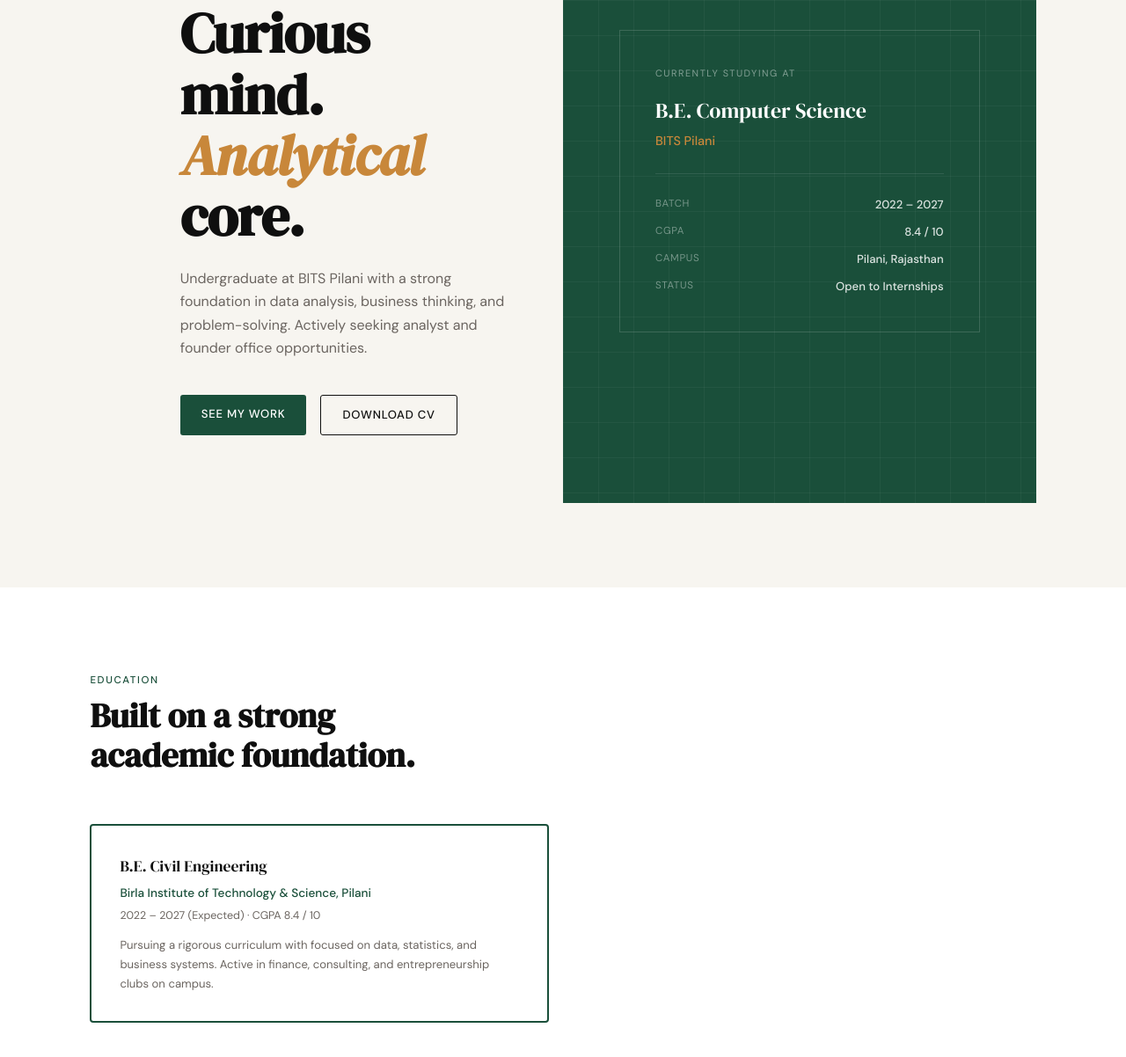
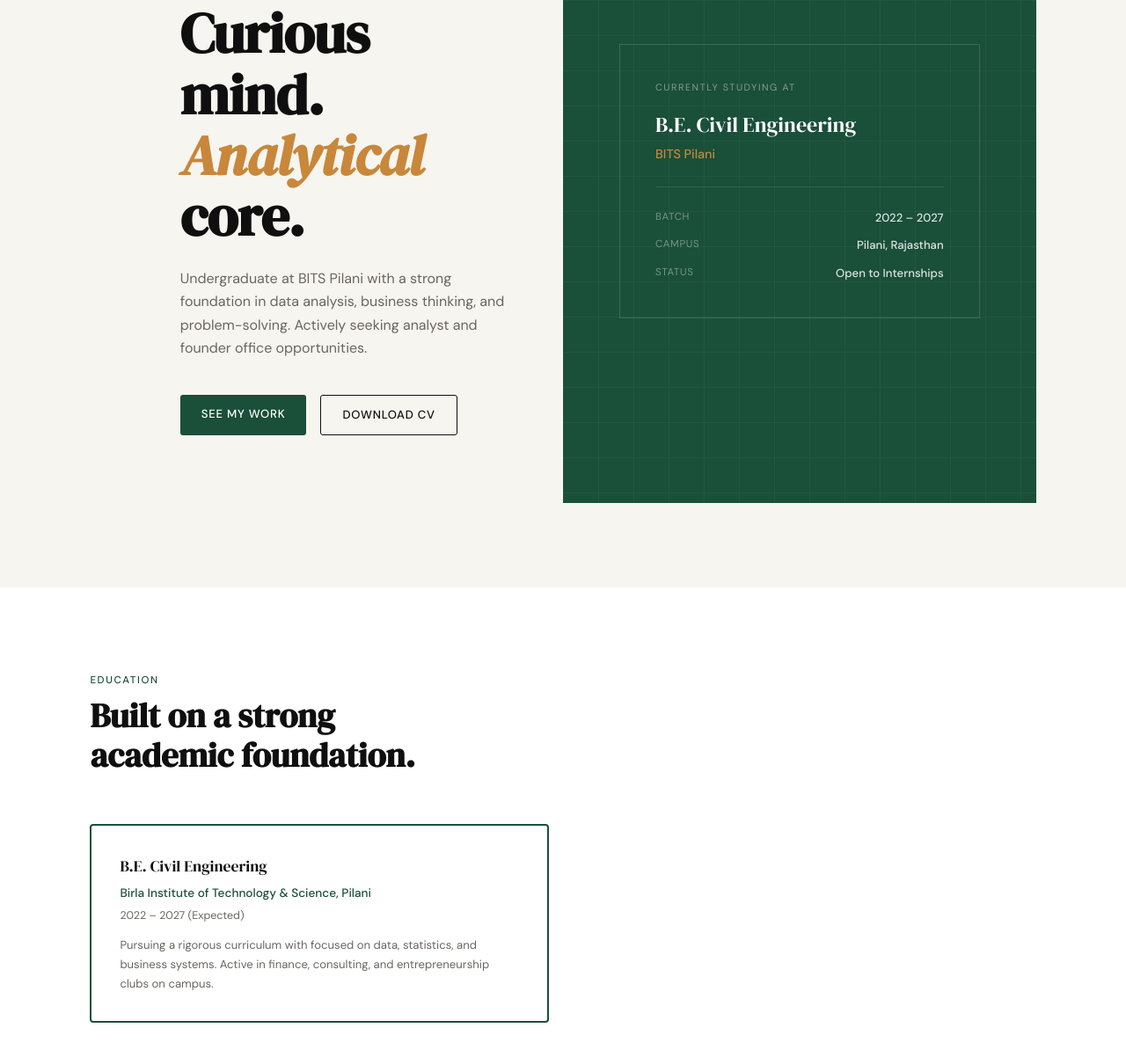
Before and after one commit to jash-828/jash-828.github.io, a plain HTML site: page index.html in a window 1280 px wide. Shown: the part 232-1434 px from the top of the page at 88% size. Drawn offline with Linux system fonts and the light colour scheme.

Commit message:
Update index.html

```diff
--- a/index.html
+++ b/index.html
@@ -374,7 +374,7 @@
     <div class="hero-grid-bg"></div>
     <div class="hero-edu-card">
       <div class="hero-edu-label">Currently Studying At</div>
-      <div class="hero-edu-degree">B.E. Computer Science</div>
+      <div class="hero-edu-degree">B.E. Civil Engineering</div>
       <div class="hero-edu-school">BITS Pilani</div>
       <hr class="hero-edu-divider" />
       <div class="hero-edu-meta">
@@ -382,10 +382,7 @@
           <span class="hero-edu-key">Batch</span>
           <span class="hero-edu-val">2022 – 2027</span>
         </div>
-        <div class="hero-edu-row">
-          <span class="hero-edu-key">CGPA</span>
-          <span class="hero-edu-val">8.4 / 10</span>
-        </div>
+
         <div class="hero-edu-row">
           <span class="hero-edu-key">Campus</span>
           <span class="hero-edu-val">Pilani, Rajasthan</span>
@@ -410,7 +407,7 @@
     <div class="edu-card featured">
       <div class="edu-degree">B.E. Civil Engineering</div>
       <div class="edu-school">Birla Institute of Technology & Science, Pilani</div>
-      <div class="edu-year">2022 – 2027 (Expected) · CGPA 8.4 / 10</div>
+      <div class="edu-year">2022 – 2027 (Expected)</div>
       <div class="edu-detail">Pursuing a rigorous curriculum with focused on data, statistics, and business systems. Active in finance, consulting, and entrepreneurship clubs on campus.</div>
     </div>
   </div>
```
